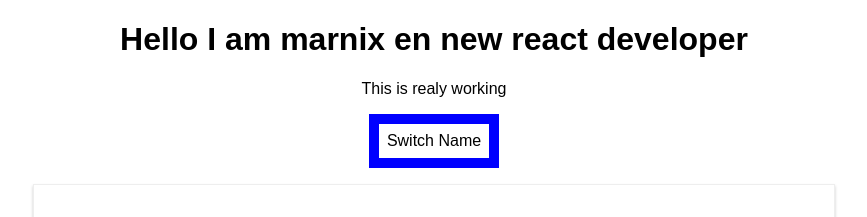
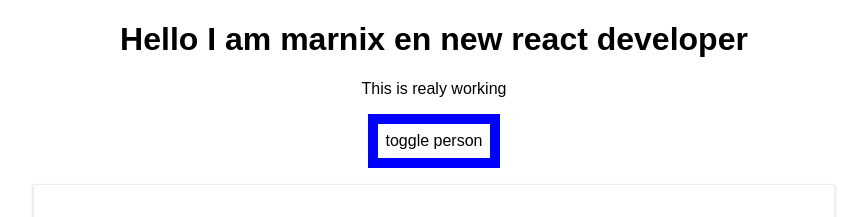
Before and after one commit to marnixcools/react-complete-guide, a React (Create React App) app: page / in a window 1280 px wide. Shown: the top 217 px of the page, without its empty margins (206-1073 px from the left). Built offline with nearby package versions, Linux system fonts and the light colour scheme.

Commit message:
Preffered conditonal selection

```diff
--- a/src/App.js
+++ b/src/App.js
@@ -54,6 +54,26 @@
       cursor: 'pointer'
     };
 
+    let locPersons = null;
+    if (this.state.showPerson) {
+      locPersons = (
+          <div>
+          <Person
+            name={this.state.persons[0].name}
+            age={this.state.persons[0].age}/>
+          <Person
+            name={this.state.persons[1].name}
+            age={this.state.persons[1].age}
+            click= {this.switchNameHandler.bind(this, "tweede marnix")}
+            changeName = {this.changeNameHandler}/>
+          <Person
+            name={this.state.persons[2].name}
+            age={this.state.persons[2].age}
+            >dit is mijn zoon</Person>
+        </div>
+      )
+    }
+
     return (
       <div className="App">
         <p></p>
@@ -62,24 +82,9 @@
           <button
             style={myStyle}
             onClick={this.showPersonHandler}
-            >Switch Name
+            >toggle person
           </button>
-          { this.state.showPerson ?
-            <div>
-              <Person
-                name={this.state.persons[0].name}
-                age={this.state.persons[0].age}/>
-              <Person
-                name={this.state.persons[1].name}
-                age={this.state.persons[1].age}
-                click= {this.switchNameHandler.bind(this, "tweede marnix")}
-                changeName = {this.changeNameHandler}/>
-              <Person
-                name={this.state.persons[2].name}
-                age={this.state.persons[2].age}
-                >dit is mijn zoon</Person>
-            </div> : null
-          }
+          {locPersons}
       </div>
     );
   }
```
